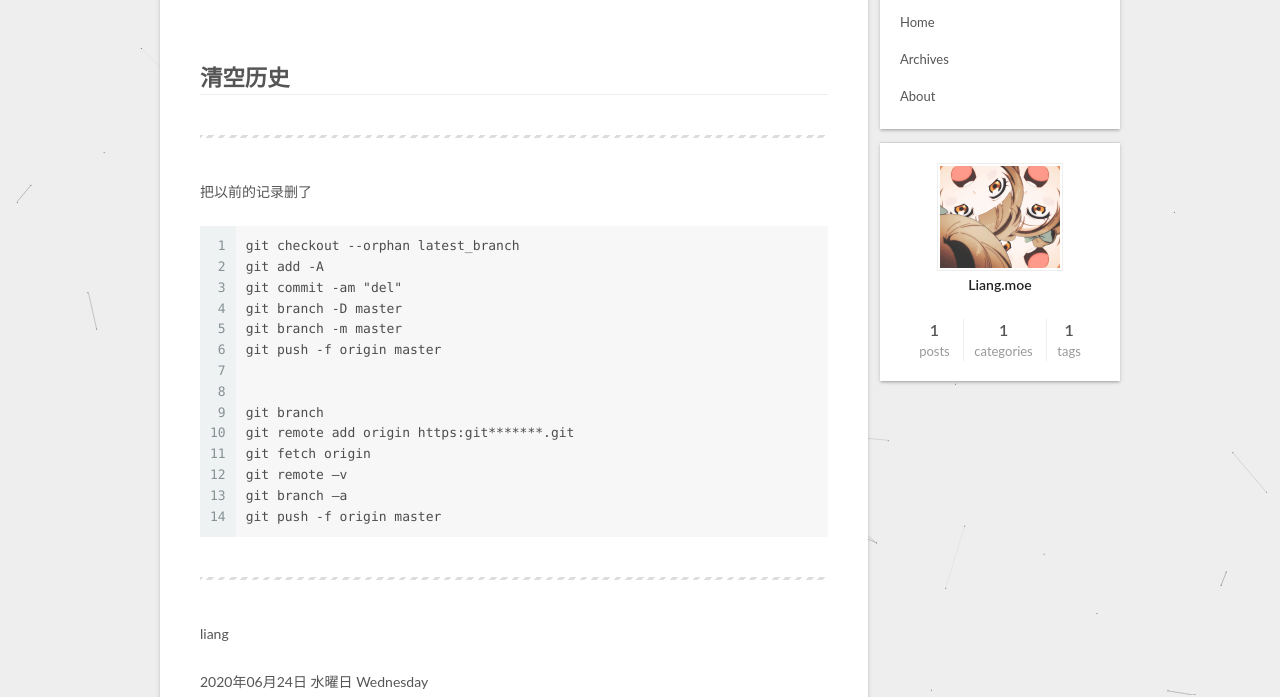
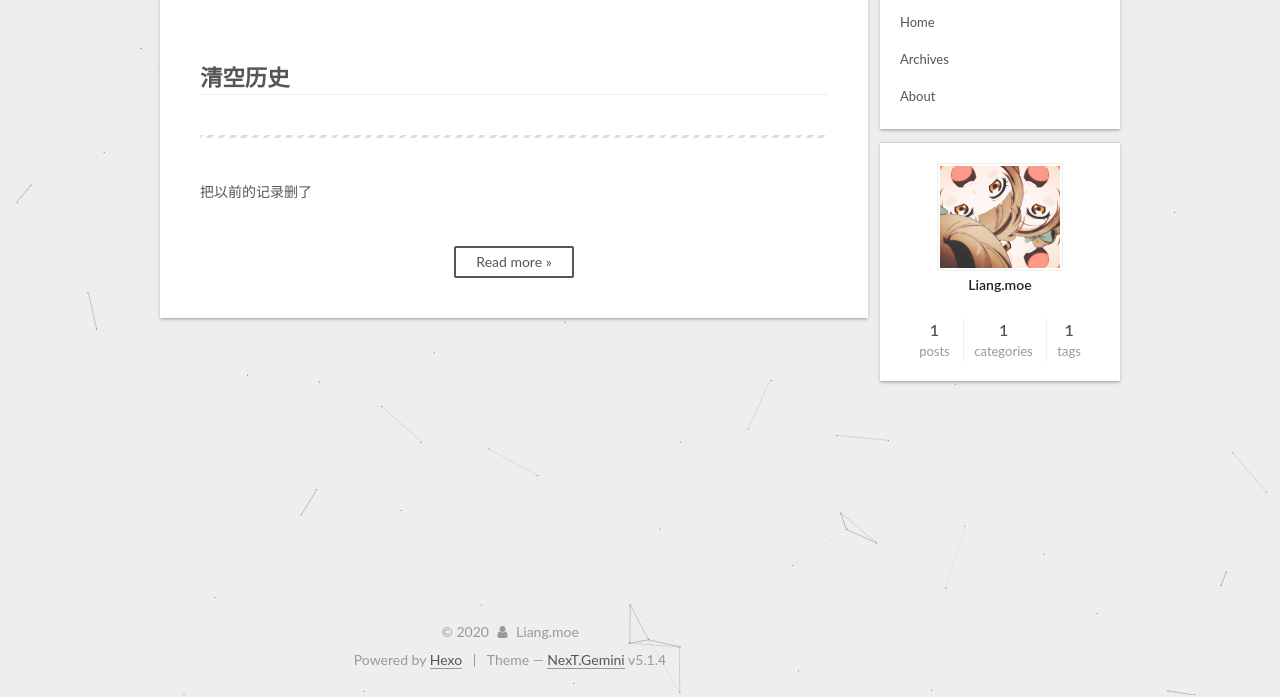
Before and after one commit to wanzuliang/wanzuliang.github.io, a plain HTML site: page index.html in a window 1280 px wide. Shown: the part 105-802 px from the top of the page. Drawn offline with Linux system fonts and the light colour scheme.

Commit message:
Site updated: 2020-06-24 22:02:12

```diff
--- a/css/main.css
+++ b/css/main.css
@@ -1823,7 +1823,7 @@ pre .javascript .function {
   width: 4px;
   height: 4px;
   border-radius: 50%;
-  background: #c1a1b4;
+  background: #ffff42;
 }
 .links-of-blogroll {
   font-size: 13px;
--- a/index.html
+++ b/index.html
@@ -325,14 +325,15 @@
 
 
 
-
-            <h1 id="清空历史"><a href="#清空历史" class="headerlink" title="清空历史"></a>清空历史</h1><hr>
-<p>把以前的记录删了<br><figure class="highlight plain"><table><tr><td class="gutter"><pre><span class="line">1</span><br><span class="line">2</span><br><span class="line">3</span><br><span class="line">4</span><br><span class="line">5</span><br><span class="line">6</span><br><span class="line">7</span><br><span class="line">8</span><br><span class="line">9</span><br><span class="line">10</span><br><span class="line">11</span><br><span class="line">12</span><br><span class="line">13</span><br><span class="line">14</span><br></pre></td><td class="code"><pre><span class="line">git checkout --orphan latest_branch</span><br><span class="line">git add -A</span><br><span class="line">git commit -am &quot;del&quot;</span><br><span class="line">git branch -D master</span><br><span class="line">git branch -m master</span><br><span class="line">git push -f origin master</span><br><span class="line"></span><br><span class="line"></span><br><span class="line">git branch</span><br><span class="line">git remote add origin https:git*******.git</span><br><span class="line">git fetch origin</span><br><span class="line">git remote –v</span><br><span class="line">git branch –a</span><br><span class="line">git push -f origin master</span><br></pre></td></tr></table></figure></p>
-<hr>
-<p>liang</p>
-<p>2020年06月24日 水曜日 Wednesday</p>
-
-
+          <h1 id="清空历史"><a href="#清空历史" class="headerlink" title="清空历史"></a>清空历史</h1><hr>
+<p>把以前的记录删了<br></p>
+          <!--noindex-->
+          <div class="post-button text-center">
+            <a class="btn" href="/2020/06/24/20200624-清空历史/#more" rel="contents">
+              Read more &raquo;
+            </a>
+          </div>
+          <!--/noindex-->
 
 
     </div>
```
Also changed, not shown: 2020/06/24/20200624-清空历史/index.html (+5 -5 lines).
